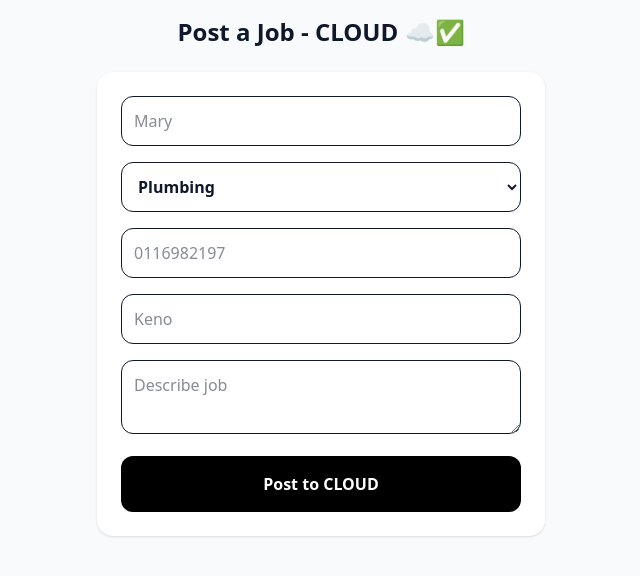
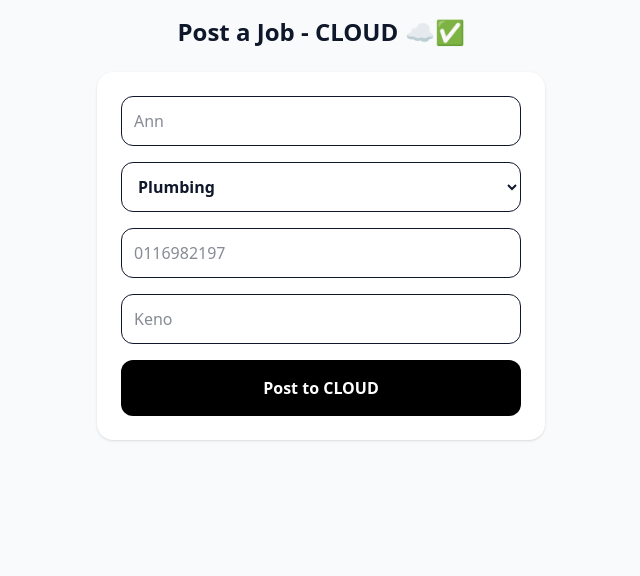
Before and after one commit to njoguemmanuel04-lgtm/taskmate, a Next.js app: page /post in a window 1280 px wide. Shown: the top 576 px of the page, without its empty margins (319-959 px from the left). Built offline with nearby package versions, Linux system fonts and the light colour scheme.

Commit message:
Update page.tsx

```diff
--- a/app/post/page.tsx
+++ b/app/post/page.tsx
@@ -14,24 +14,22 @@ export default function PostJob(){
     e.preventDefault()
     setLoading(true)
     const f=e.target
-    const { data, error } = await supabase.from("jobs").insert([{
-      name:f.name.value, category:f.category.value, phone:f.phone.value, location:f.location.value, description:f.desc.value
+    const {data, error}=await supabase.from("jobs").insert([{
+      name:f.name.value, category:f.category.value, phone:f.phone.value, location:f.location.value
     }]).select()
-    console.log({data, error})
     if(error){ alert("CLOUD ERROR: "+error.message); setLoading(false); return }
-    alert("✅ SAVED TO CLOUD! ID: "+data[0].id)
+    alert("✅ SAVED TO CLOUD!")
     window.location.href="/jobs"
   }
   return (
     <div className="min-h-screen bg-gray-50 p-4">
       <h1 className="text-2xl font-bold text-center mb-6">Post a Job - CLOUD ☁️✅</h1>
       <form onSubmit={handle} className="bg-white p-6 rounded-2xl shadow max-w-md mx-auto space-y-4">
-        <input name="name" required placeholder="Mary" className="w-full p-3 rounded-xl border" />
+        <input name="name" required placeholder="Ann" className="w-full p-3 rounded-xl border" />
         <select name="category" className="w-full p-3 rounded-xl border font-bold">{jobCats.map(c=><option key={c}>{c}</option>)}</select>
         <input name="phone" required placeholder="0116982197" className="w-full p-3 rounded-xl border" />
         <input name="location" required placeholder="Keno" className="w-full p-3 rounded-xl border" />
-        <textarea name="desc" required placeholder="Describe job" className="w-full p-3 rounded-xl border" />
-        <button className="w-full bg-black text-white p-4 rounded-xl font-bold">{loading?"Saving to CLOUD...":"Post to CLOUD"}</button>
+        <button className="w-full bg-black text-white p-4 rounded-xl font-bold">{loading?"Saving...":"Post to CLOUD"}</button>
       </form>
     </div>
   )
```
